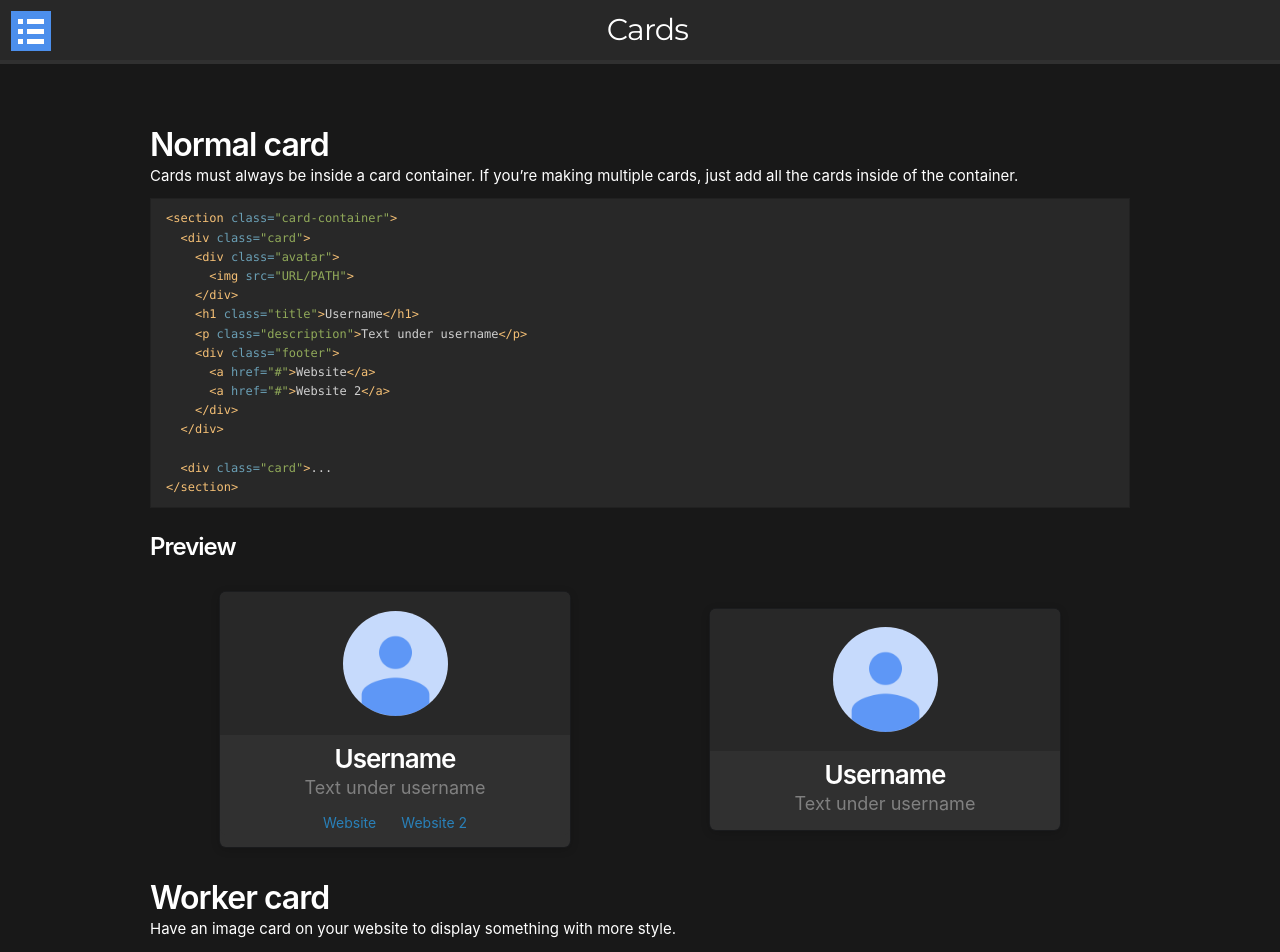
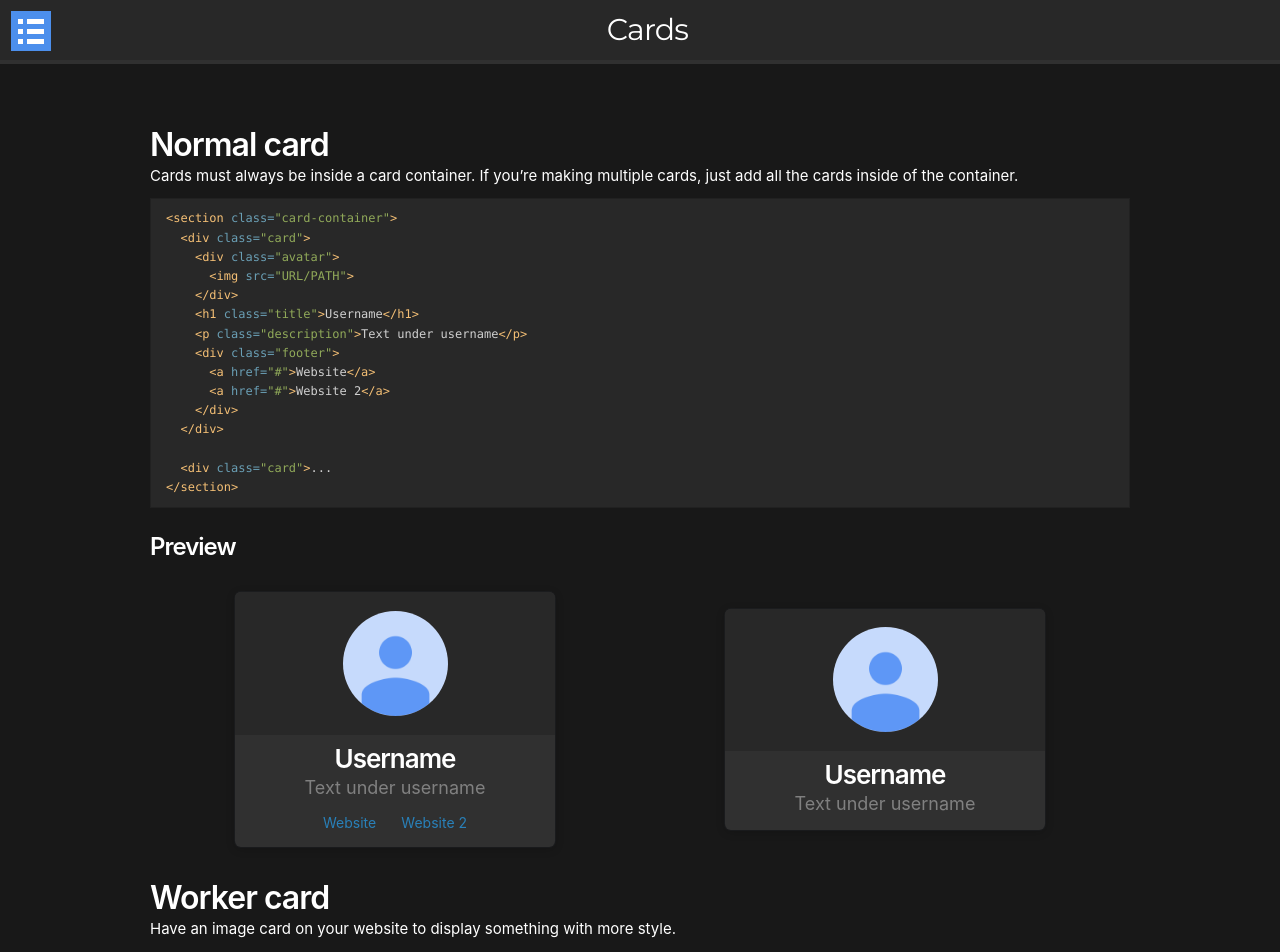
Before and after one commit to AlexFlipnote/Modesta, a Jekyll site: the page built from _pages/docs/cards.md, in a window 1280 px wide. Shown: the top 952 px of the page. Built offline with Jekyll 4.4.1, drawn with Linux system fonts in a browser that asks for light colours.

Commit message:
Made cards a bit smaller

```diff
--- a/css/modesta.css
+++ b/css/modesta.css
@@ -3117,7 +3117,7 @@ button {
     margin-top: 2em;
     padding-bottom: .75em;
     text-align: center;
-    width: 350px; }
+    width: 320px; }
     .card-container .card .avatar {
       background-color: #282828;
       border-radius: 6px 6px 0 0;
--- a/scss/components/_objects.scss
+++ b/scss/components/_objects.scss
@@ -74,7 +74,7 @@ $heigth-control: 3em;
     margin-top: 2em;
     padding-bottom: .75em;
     text-align: center;
-    width: 350px;
+    width: 320px;
 
     .avatar {
       background-color: $primary;
```
Also changed, not shown: css/modesta.min.css.
